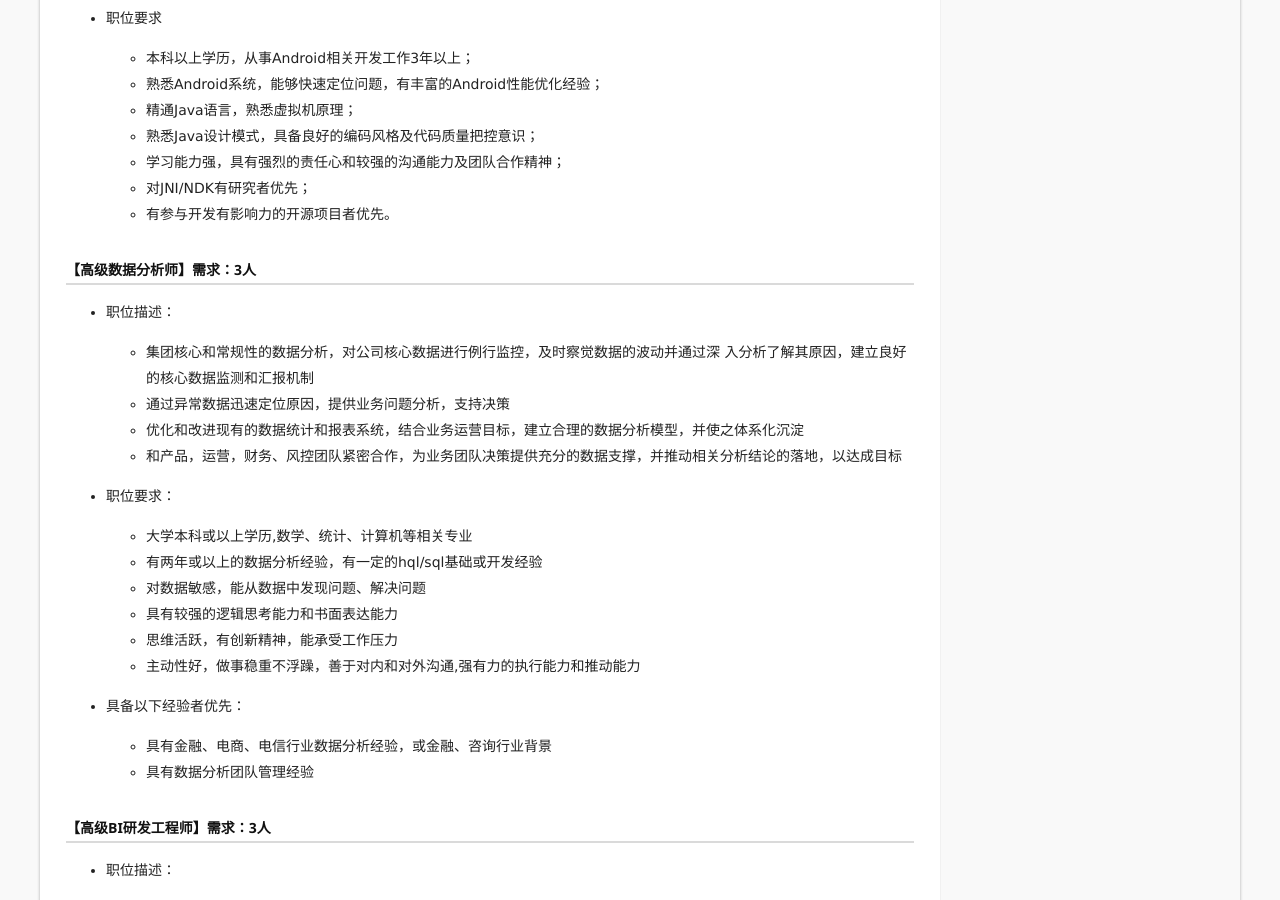
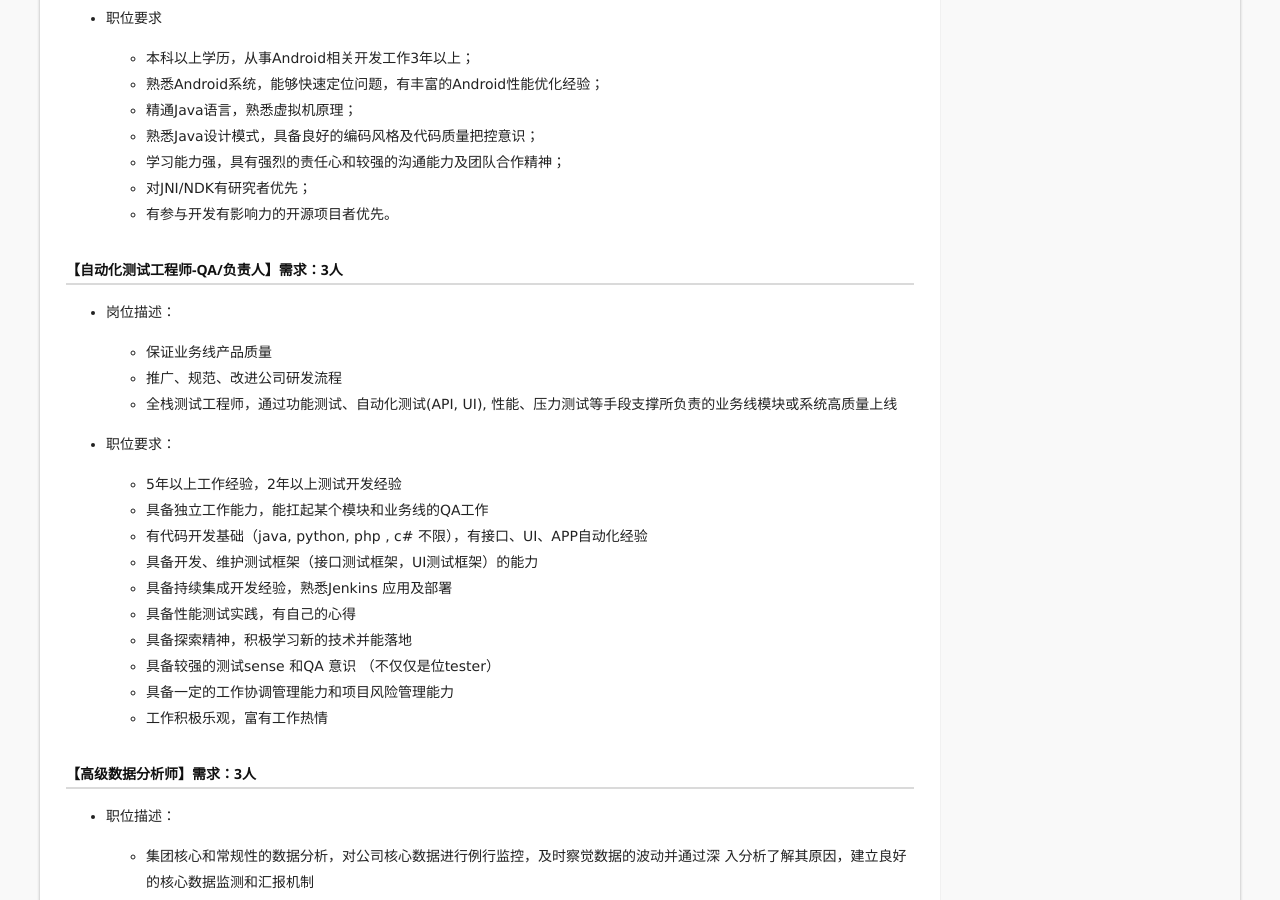
Before and after one commit to qit-team/qit-team.github.io, a Jekyll site: the page built from join-us/tech-jd.md, in a window 1280 px wide and 900 px high, scrolled down 2263 px. Built offline with Jekyll 4.4.1, drawn with Linux system fonts in a browser that asks for light colours.

Commit message:
增加QA岗

```diff
--- a/join-us/tech-jd.md
+++ b/join-us/tech-jd.md
@@ -93,6 +93,27 @@ digest: 趣店集团技术部敞开大门，诚招PHP、FE、运维、BI等高
     * 学习能力强，具有强烈的责任心和较强的沟通能力及团队合作精神；
     * 对JNI/NDK有研究者优先；
     * 有参与开发有影响力的开源项目者优先。
+
+
+### 【自动化测试工程师-QA/负责人】需求：3人
+
+* 岗位描述：
+    * 保证业务线产品质量
+    * 推广、规范、改进公司研发流程
+    * 全栈测试工程师，通过功能测试、自动化测试(API, UI), 性能、压力测试等手段支撑所负责的业务线模块或系统高质量上线
+
+* 职位要求：
+    * 5年以上工作经验，2年以上测试开发经验
+    * 具备独立工作能力，能扛起某个模块和业务线的QA工作
+    * 有代码开发基础（java, python, php , c# 不限），有接口、UI、APP自动化经验
+    * 具备开发、维护测试框架（接口测试框架，UI测试框架）的能力
+    * 具备持续集成开发经验，熟悉Jenkins 应用及部署
+    * 具备性能测试实践，有自己的心得
+    * 具备探索精神，积极学习新的技术并能落地
+    * 具备较强的测试sense 和QA 意识 （不仅仅是位tester）
+    * 具备一定的工作协调管理能力和项目风险管理能力
+    * 工作积极乐观，富有工作热情
+
 
 ### 【高级数据分析师】需求：3人
 
```
